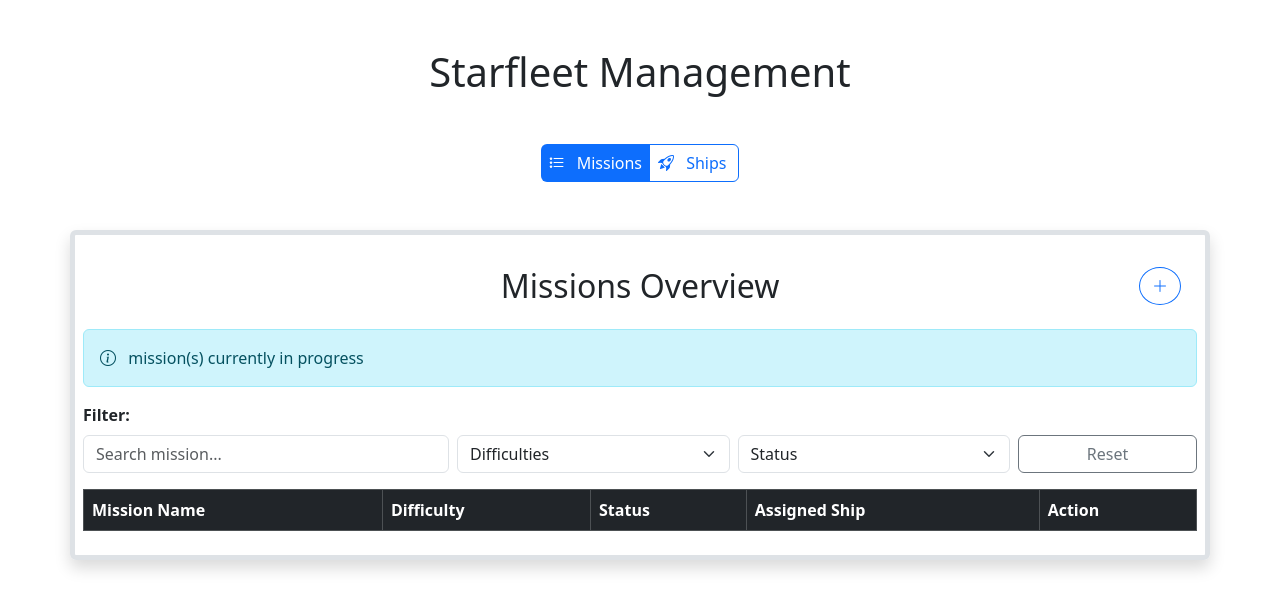
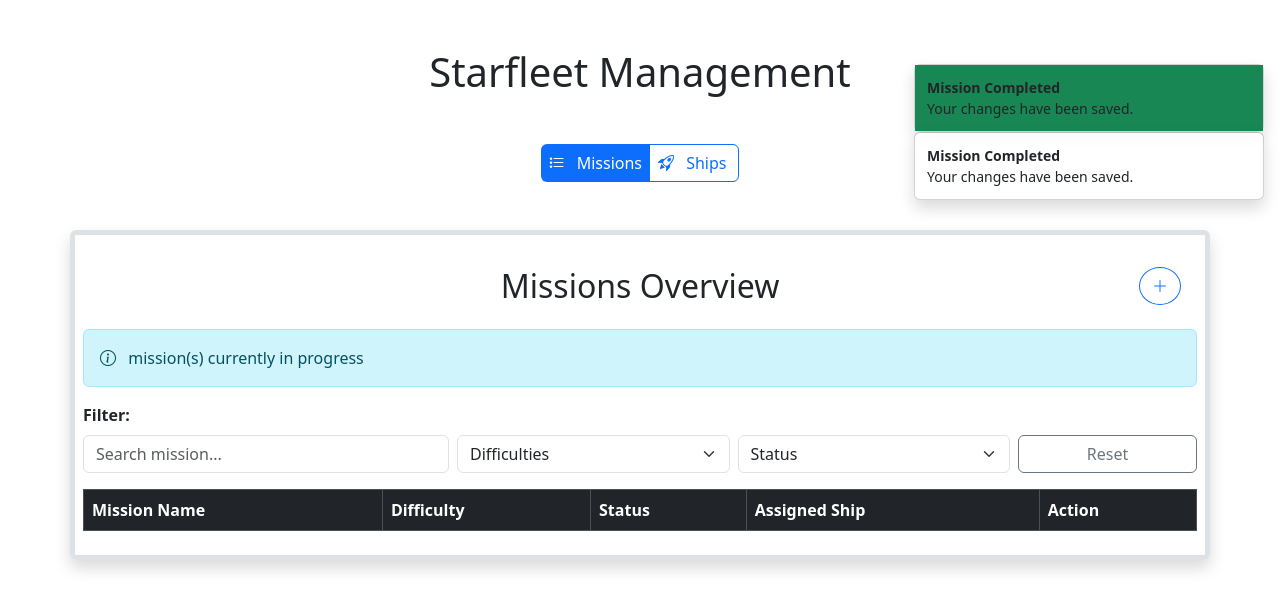
Before and after one commit to JohnSheppard7901/Starfleet-Command, a website: page index.html in a window 1280 px wide. Drawn offline with nearby package versions, Linux system fonts and the light colour scheme; no server answers.

Commit message:
toast html added

```diff
--- a/index.html
+++ b/index.html
@@ -185,7 +185,26 @@
 
 
 
+    <!-- Toast for Mission Complete PopUps -->
+    <div class="position-fixed mt-5 top-0 end-0 p-3">
+        <div class="toast show">
+            <div class="toast-body bg-success">
+                <div>
+                 <strong>Mission Completed</strong>
+                </div>
+                Your changes have been saved.
+            </div>
+        </div>
 
+         <div class="toast show">
+            <div class="toast-body">
+                <div>
+                 <strong>Mission Completed</strong>
+                </div>
+                Your changes have been saved.
+            </div>
+        </div>
+    </div>
 
 
     <!-- Modal for ship details -->
```
